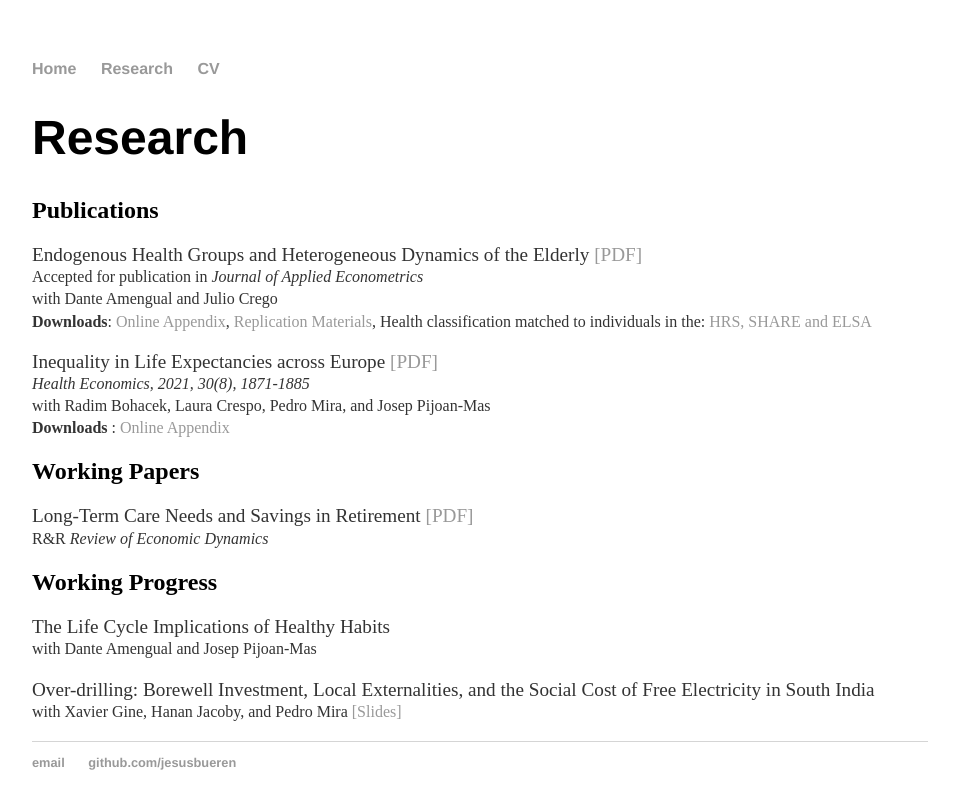
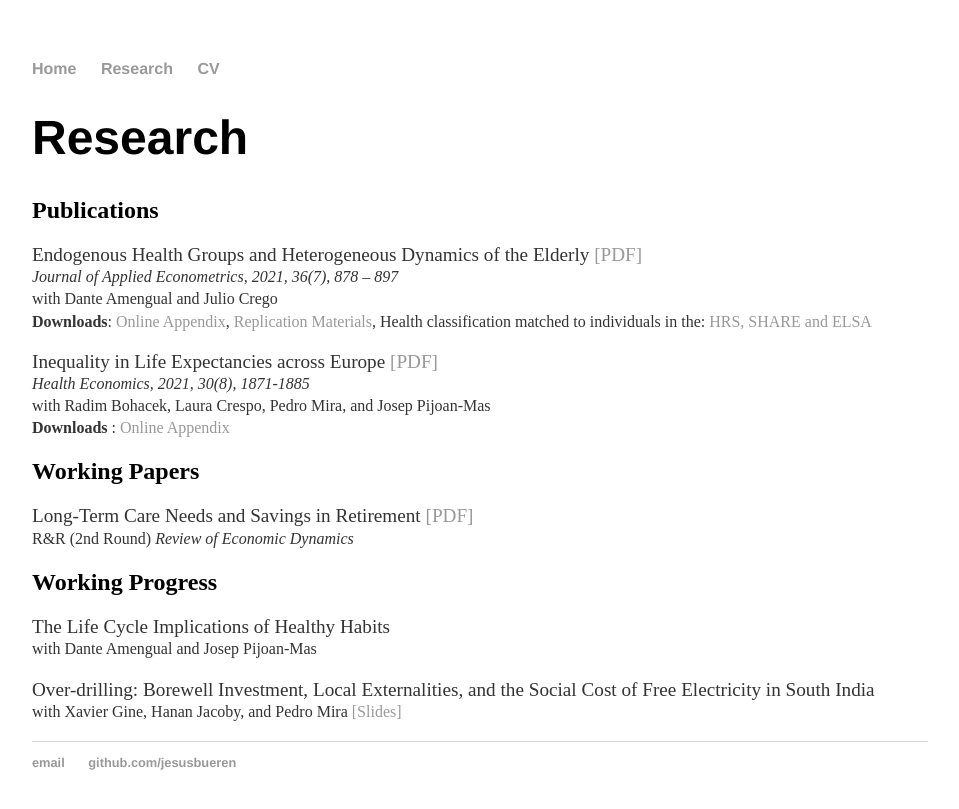
Before and after one commit to jesusbueren/jesusbueren.github.io, a Jekyll site: the page built from research/index.html, in a window 1280 px wide. Shown: the top 809 px of the page, without its empty margins (160-1119 px from the left). Built offline with Jekyll 4.4.1, drawn with Linux system fonts in a browser that asks for light colours.

Commit message:
Update index.html

```diff
--- a/research/index.html
+++ b/research/index.html
@@ -6,7 +6,7 @@
 	<h2>Publications</h2>
 
 	<p> <bold> Endogenous Health Groups and Heterogeneous Dynamics of the Elderly </bold>  <a href="ABCv7.pdf">[PDF]</a><br>
-	<small>Accepted for publication in <i>Journal of Applied Econometrics</i></small><br>
+	<small><i>Journal of Applied Econometrics, 2021, 36(7), 878 – 897</i></small><br>
 	 <small> with Dante Amengual and Julio Crego <br>
 	 <b>Downloads</b>: <a href="OnlineAppendix_ABC.pdf"> Online Appendix</a>,<a href="https://github.com/jesusbueren/Endogenous_Health_Groups"> Replication Materials</a>, Health classification matched to individuals in the: <a href="ABC_match"> HRS, </a> <a href="ABC_match_SHARE"> SHARE and ELSA </a> </small>  </p>
 
@@ -20,7 +20,7 @@
 	<h2>Working Papers</h2>
 
 	<p> <bold> Long-Term Care Needs and Savings in Retirement </bold>  <a href="LTC_Savings_BUEREN_RR.pdf">[PDF]</a> <small><br>
-		R&R <i>Review of Economic Dynamics</i> </small></p>
+		R&R (2nd Round) <i>Review of Economic Dynamics</i> </small></p>
 
 	<h2>Working Progress</h2>
 
```
